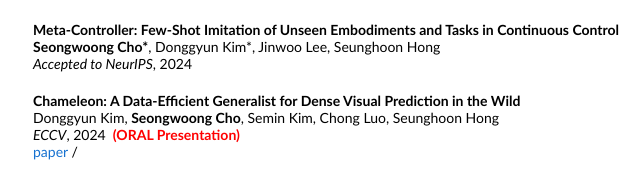
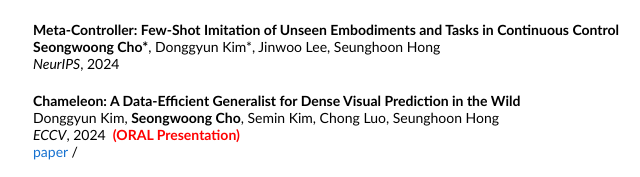
Before and after one commit to SeongwoongCho/seongwoongcho.github.io, a plain HTML site: page index.html in a window 1280 px wide. Shown: the part 496-673 px from the top of the page, 227-867 px from the left. Drawn offline with Linux system fonts and the light colour scheme.

Commit message:
neurips2024

```diff
--- a/index.html
+++ b/index.html
@@ -115,7 +115,7 @@
                         <strong>Seongwoong Cho*</strong>, Donggyun Kim*,
                         Jinwoo Lee, Seunghoon Hong
                         <br>
-                        <em>Accepted to NeurIPS</em>, 2024
+                        <em>NeurIPS</em>, 2024
                         <br>
                       </td>
                     </tr>
```
